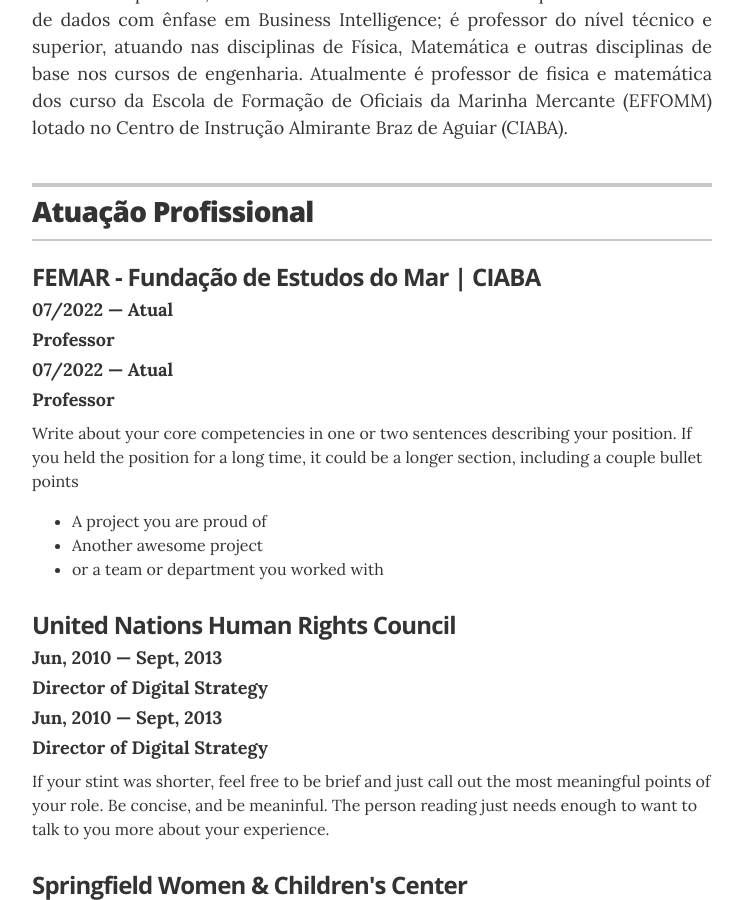
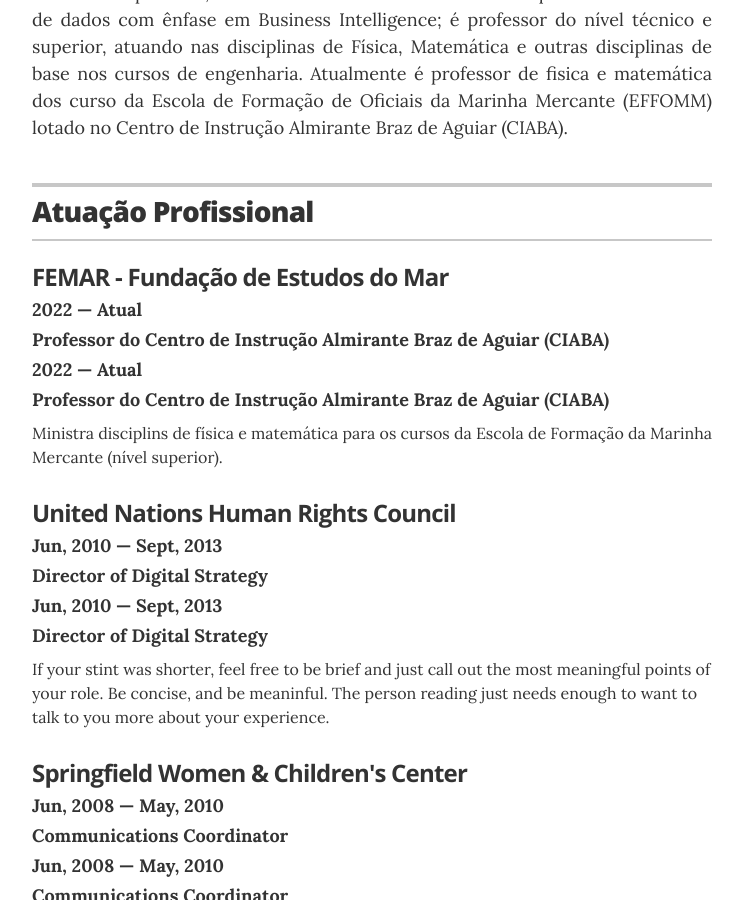
Before and after one commit to clerissonmn/cv, a Jekyll site: the page built from index.html, in a window 1280 px wide and 900 px high, scrolled down 487 px. Shown: the whole window, without its empty margins (268-1011 px from the left). Built offline with Jekyll 4.4.1, drawn with Linux system fonts in a browser that asks for light colours.

Commit message:
Update experience.yml
FEMAR

```diff
--- a/_data/experience.yml
+++ b/_data/experience.yml
@@ -1,9 +1,10 @@
 # Jobs
 # CIABA
-- company: "FEMAR - Fundação de Estudos do Mar | CIABA"
-  position: "Professor"
-  duration: 07/2022 &mdash; Atual
-  summary: Write about your core competencies in one or two sentences describing your position. If you held the position for a long time, it could be a longer section, including a couple bullet points	<ul class="resume-item-list"><li>A project you are proud of</li><li>Another awesome project</li><li>or a team or department you worked with</li></ul>
+- company: "FEMAR - Fundação de Estudos do Mar"
+  position: "Professor do Centro de Instrução Almirante Braz de Aguiar (CIABA)"
+  duration: 2022 &mdash; Atual
+  summary: Ministra disciplins de física e matemática para os cursos da Escola de Formação da Marinha Mercante (nível superior).
+#	<ul class="resume-item-list"><li>A project you are proud of</li><li>Another awesome project</li><li>or a team or department you worked with</li></ul>
 
 # Director of Digital Stratgy
 - company: United Nations Human Rights Council
```
